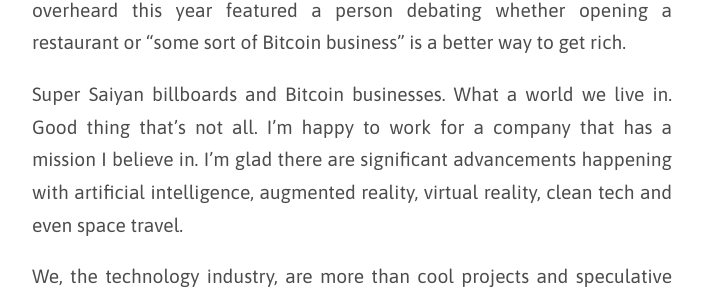
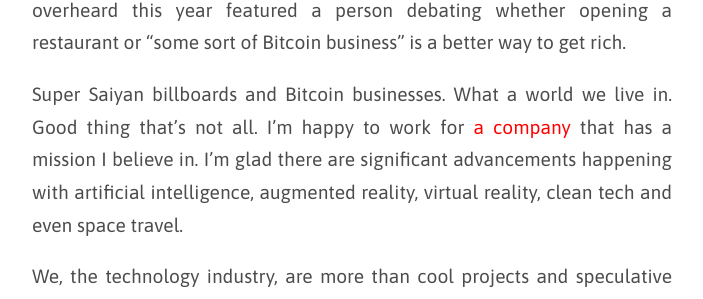
Before and after one commit to mmozuras/mmozuras.github.com, a Jekyll site: the page built from post/_posts/2017-12-04-cool-projects.md, in a window 1280 px wide and 900 px high, scrolled down 2238 px. Shown: the part 471-770 px from the top of the window, without its empty margins (288-991 px from the left). Built offline with Jekyll 4.4.1, drawn with Linux system fonts in a browser that asks for light colours; comment, search, counter and statistics services are not loaded; part of the change alters nothing that is shown.

```diff
--- a/post/_posts/2017-12-04-cool-projects.md
+++ b/post/_posts/2017-12-04-cool-projects.md
@@ -36,6 +36,6 @@ Purpose, as motivation, seems almost forgotten. Those billboards are a great exa
 
 And if it's not cool projects, it's money. The weirdest conversation I've overheard this year featured a person debating whether opening a restaurant or "some sort of Bitcoin business" is a better way to get rich.
 
-Super Saiyan billboards and Bitcoin businesses. What a world we live in. Good thing that's not all. I'm happy to work for a company that has a mission I believe in. I'm glad there are significant advancements happening with artificial intelligence, augmented reality, virtual reality, clean tech and even space travel.
+Super Saiyan billboards and Bitcoin businesses. What a world we live in. Good thing that's not all. I'm happy to work for [a company](http://engineering.vinted.com) that has a mission I believe in. I'm glad there are significant advancements happening with artificial intelligence, augmented reality, virtual reality, clean tech and even space travel.
 
 We, the technology industry, are more than cool projects and speculative markets. Working at SpaceX is not a prerequisite to improving the world either. But if we'll set our sights barely on going Super Sayan and cool projects, that's all that we'll get. Let's aim higher.
```
